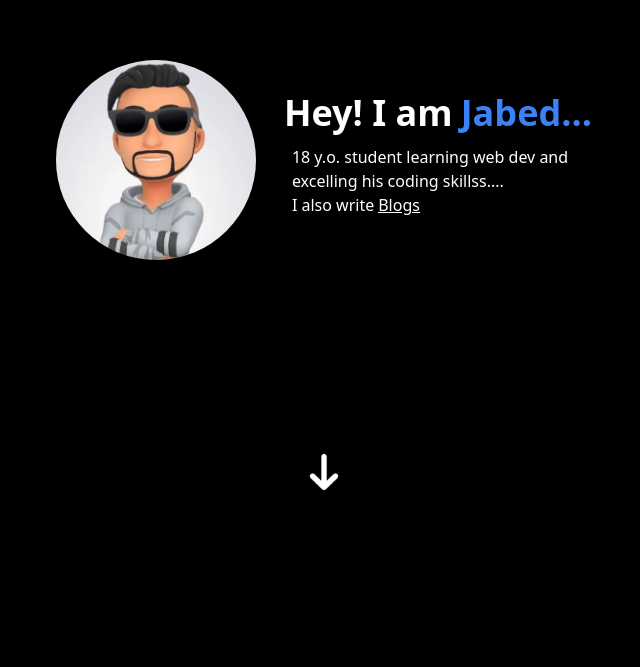
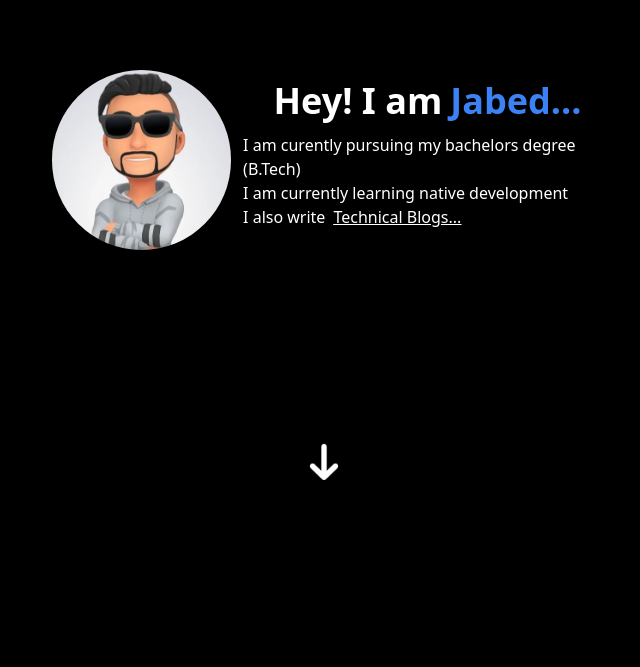
Before and after one commit to jabedzaman/bug, a Next.js app: page / in a window 1280 px wide. Shown: the part 133-800 px from the top of the page, without its empty margins (316-956 px from the left). Built offline with nearby package versions, Linux system fonts and the light colour scheme; what tailwindcss-elevation would draw is missing.

Commit message:
update: about

```diff
--- a/components/containers/Hero.tsx
+++ b/components/containers/Hero.tsx
@@ -25,10 +25,10 @@ function Hero() {
             </span>
           </div>
           <div>
-            18 y.o. student learning web dev and <br />
-            excelling his coding skillss.... <br />I also write
-            <span className="underline mx-1">
-              <Link href="/blogs">Blogs</Link>
+            I am curently pursuing my bachelors degree (B.Tech) <br />
+            I am currently learning native development<br />I also write
+            <span className="underline mx-2">
+              <Link href="/blogs">Technical Blogs...</Link>
             </span>
           </div>
         </div>
```
